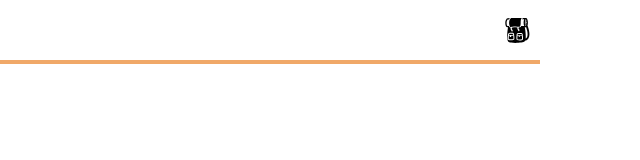
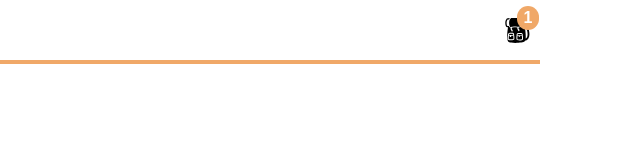
Before and after one commit to Shandaaurich/sleepoutside, a website built with Vite: page src/product_pages/index.html in a window 1280 px wide. Shown: the full height of the page, 640-1280 px from the left. Built offline with nearby package versions, Linux system fonts and the light colour scheme; files whose address does not match are found by name.

Commit message:
add superscript bubble to cart icon

```diff
--- a/src/css/style.css
+++ b/src/css/style.css
@@ -100,6 +100,24 @@ button {
 .cart {
   padding-top: 1em;
   position: relative;
+  text-align: center;
+}
+
+/* total items in cart superscript */
+.cart a:before {
+  content: attr(data-totalitems);
+  font-size: 16px;
+  font-weight: 600;
+  position: absolute;
+  top: 6px;
+  right: -9px;
+  background: #f0a868;
+  line-height: 24px;
+  border-radius: 24px;
+  height: 24px;
+  min-width: 12px;
+  color: white;
+  padding: 0 5px;
   text-align: center;
 }
 
--- a/src/product_pages/index.html
+++ b/src/product_pages/index.html
@@ -17,7 +17,7 @@
       </div>
 
       <div class="cart">
-        <a href="../cart/">
+        <a href="../cart/" data-totalitems="1">
           <svg xmlns="http://www.w3.org/2000/svg" viewBox="0 0 100 100">
             <path
               d="M18.9 32.6c1.1 2.4 2.5 3.3 5.4 3.3 1.6 0 3.6-0.3 5.9-0.6 3.2-0.5 6.9-1 11.2-1 2.1 0 4.3 0.1 6.4 0.3 2.1 0.1 4.2 0.3 6.1 0.3 3.2 0 5.2-0.4 5.9-1.2 2.7-2.7 2.8-8.8 2.9-14.6 0.1-6.7 0.2-14.5 4.6-18.7 -0.5 0-1 0-1.6 0 -14.2 0-37.5 0-41.1 0C15.6 6.2 14.9 23.6 18.9 32.6z"
```
